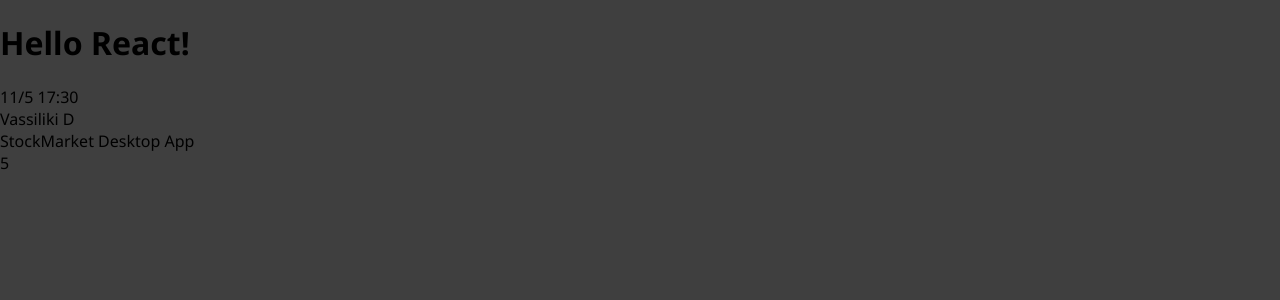
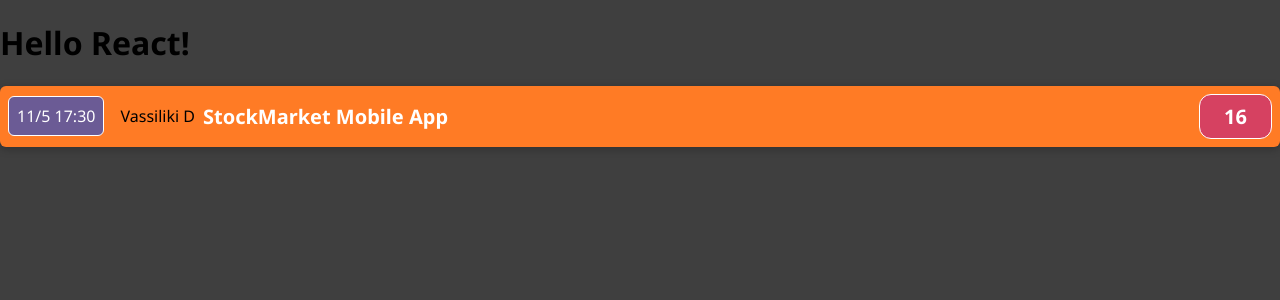
Before and after one commit to akliluMezene-Wanos/react-tutor, a React (Create React App) app: page / in a window 1280 px wide. Shown: the top 300 px of the page. Built offline with nearby package versions, Linux system fonts and the light colour scheme.

Commit message:
Add MetricItem: usee css

```diff
--- /dev/null
+++ b/src/components/MetricItem.css
@@ -0,0 +1,64 @@
+.metric-item {
+    display: flex;
+    justify-content: space-between;
+    align-items: center;
+    box-shadow: 0 2px 8px rgba(0, 0, 0, 0.25);
+    padding: 0.5rem;
+    margin: 1rem 0;
+    border-radius: 6px;
+    background-color: #ff7b25;
+}
+
+.metric-item__metric {
+    display: flex;
+    align-items: flex-start;
+    flex-direction: column;
+    gap: 0.5rem;
+    justify-content: space-evenly;
+    flex: 1;
+}
+
+.metric-item h3 {
+    font-size: 1rem;
+    flex: 1;
+    color: white;
+    margin: 0px;
+}
+
+.metric-item__count {
+    font-size: 1rem;
+    font-weight: bold;
+    color: white;
+    background-color: #d64161;
+    border: 1px solid white;
+    padding: 0.5rem;
+    border-radius: 12px;
+}
+
+.metric-item__date {
+    font-size: 1rem;
+    color: white;
+    background-color: #6b5b95;
+    border: 1px solid white;
+    padding: 0.5rem;
+    border-radius: 6px;
+    margin-right: 1rem;
+}
+
+@media (min-width: 580px) {
+    .metric-item__metric {
+        flex-direction: row;
+        align-items: center;
+        justify-content: flex-start;
+        flex: 1;
+    }
+
+    .metric-item h3 {
+        font-size: 1.25rem;
+    }
+
+    .metric-item__count {
+        font-size: 1.25rem;
+        padding: 0.5rem 1.5rem;
+    }
+}
--- a/src/components/MetricItem.js
+++ b/src/components/MetricItem.js
@@ -1,10 +1,14 @@
+import "./MetricItem.css"
+
 const MetricItem = () => {
-    return <div>
-        <div>11/5 17:30</div>
+    return <div className="metric-item">
+    <div className="metric-item__date">11/5 17:30</div>
+    <div className="metric-item__metric">
         <div>Vassiliki D</div>
-        <div>StockMarket Desktop App</div>
-        <div>5</div>
+        <h3>StockMarket Mobile App</h3>
     </div>
+    <div className="metric-item__count">16</div>
+</div>
 }
 
 export default MetricItem
```
